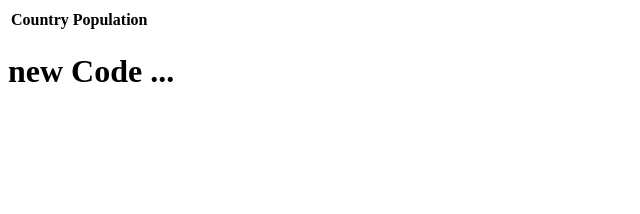
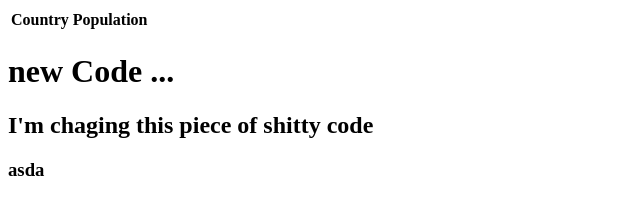
Before and after one commit to Pythonious/test308tube2, a plain HTML site: page index.html in a window 1280 px wide. Shown: the whole page, without its empty margins (0-640 px from the left). Drawn offline with nearby package versions, Linux system fonts and the light colour scheme; no server answers.

Commit message:
added more code
index.html file

```diff
--- a/index.html
+++ b/index.html
@@ -24,5 +24,7 @@
     </tr>
     </table>
       <h1> new Code ...</h1>
+      <h2> I'm chaging this piece of shitty code</h2>
+      <h3>asda</h3>
   </body>
 </html>
```
